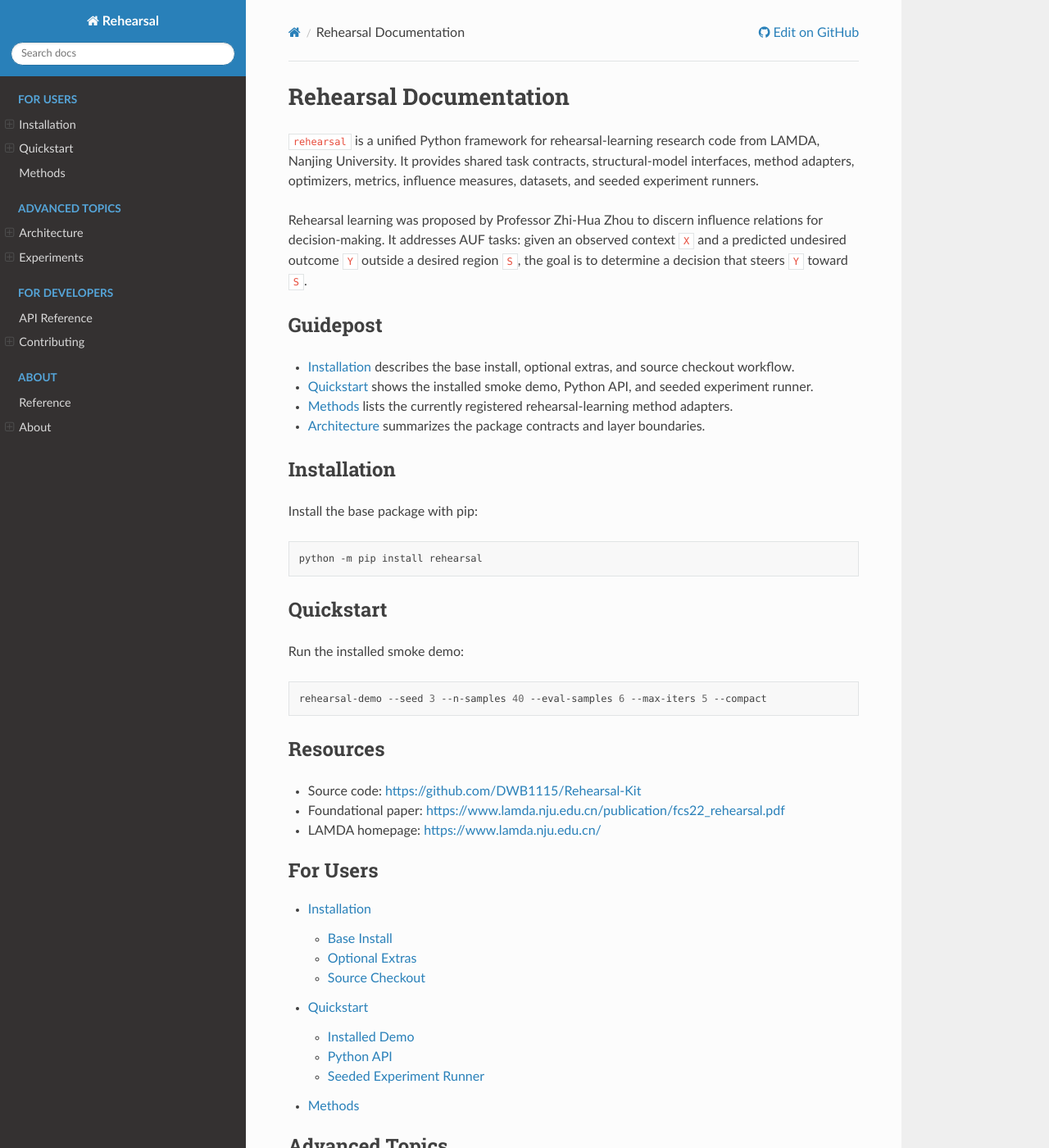
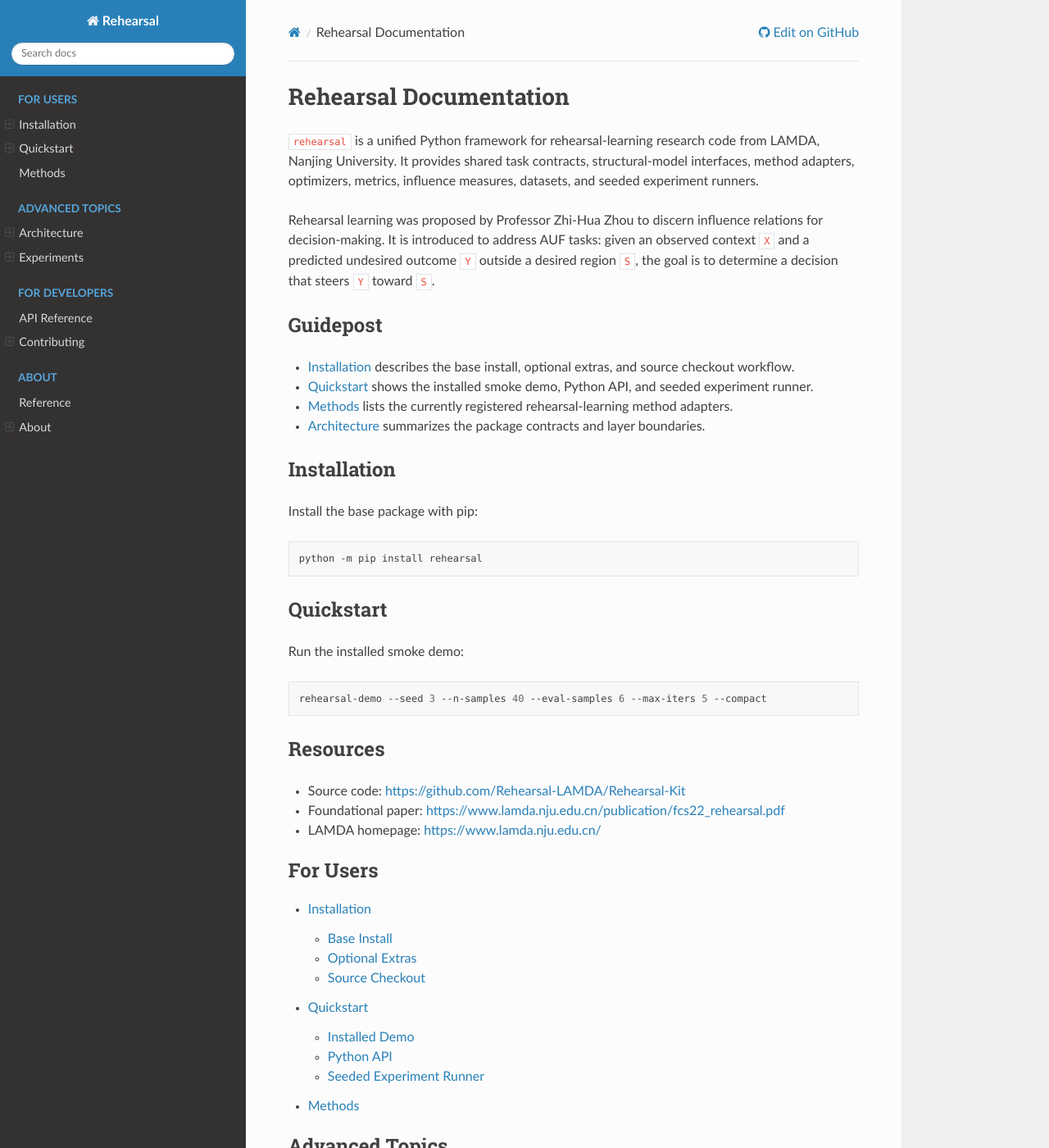
Before and after one commit to Rehearsal-LAMDA/Rehearsal-Kit, a Sphinx documentation site: the page built from docs/index.rst, in a window 1280 px wide and 1400 px high. Shown: the whole window at 82% size. Built offline with Sphinx 7.4.7 and the Read the Docs theme 3.1.0, drawn with Linux system fonts in a browser that asks for light colours.

Commit message:
chore: update repository URLs

```diff
--- a/docs/about.rst
+++ b/docs/about.rst
@@ -8,5 +8,5 @@
 -----
 
 * LAMDA: https://www.lamda.nju.edu.cn/
-* Source code: https://github.com/DWB1115/Rehearsal-Kit
+* Source code: https://github.com/Rehearsal-LAMDA/Rehearsal-Kit
 * Foundational paper: https://www.lamda.nju.edu.cn/publication/fcs22_rehearsal.pdf
--- a/docs/conf.py
+++ b/docs/conf.py
@@ -18,7 +18,7 @@
 }
 html_context = {
     "display_github": True,
-    "github_user": "DWB1115",
+    "github_user": "Rehearsal-LAMDA",
     "github_repo": "Rehearsal-Kit",
     "github_version": "main",
     "conf_py_path": "/docs/",
--- a/docs/index.rst
+++ b/docs/index.rst
@@ -7,7 +7,7 @@
 measures, datasets, and seeded experiment runners.
 
 Rehearsal learning was proposed by Professor Zhi-Hua Zhou to discern influence
-relations for decision-making. It addresses AUF tasks: given an observed context
+relations for decision-making. It is introduced to address AUF tasks: given an observed context
 ``X`` and a predicted undesired outcome ``Y`` outside a desired region ``S``,
 the goal is to determine a decision that steers ``Y`` toward ``S``.
 
@@ -43,7 +43,7 @@
 Resources
 ---------
 
-* Source code: https://github.com/DWB1115/Rehearsal-Kit
+* Source code: https://github.com/Rehearsal-LAMDA/Rehearsal-Kit
 * Foundational paper: https://www.lamda.nju.edu.cn/publication/fcs22_rehearsal.pdf
 * LAMDA homepage: https://www.lamda.nju.edu.cn/
 
--- a/docs/installation.rst
+++ b/docs/installation.rst
@@ -35,6 +35,6 @@
 
 .. code-block:: bash
 
-   git clone https://github.com/DWB1115/Rehearsal-Kit.git
+   git clone https://github.com/Rehearsal-LAMDA/Rehearsal-Kit.git
    cd Rehearsal-Kit
    python -m pip install .
```
